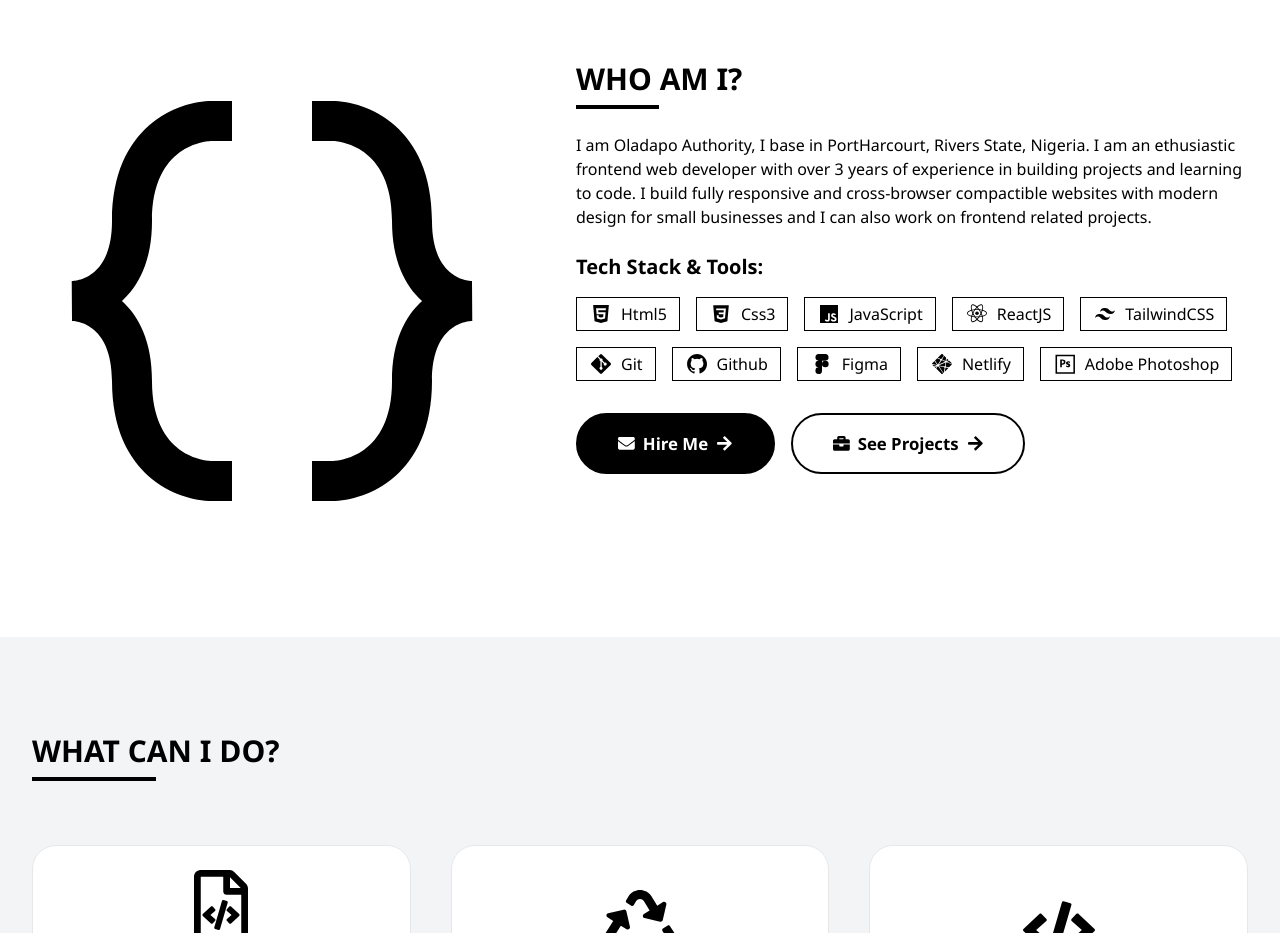
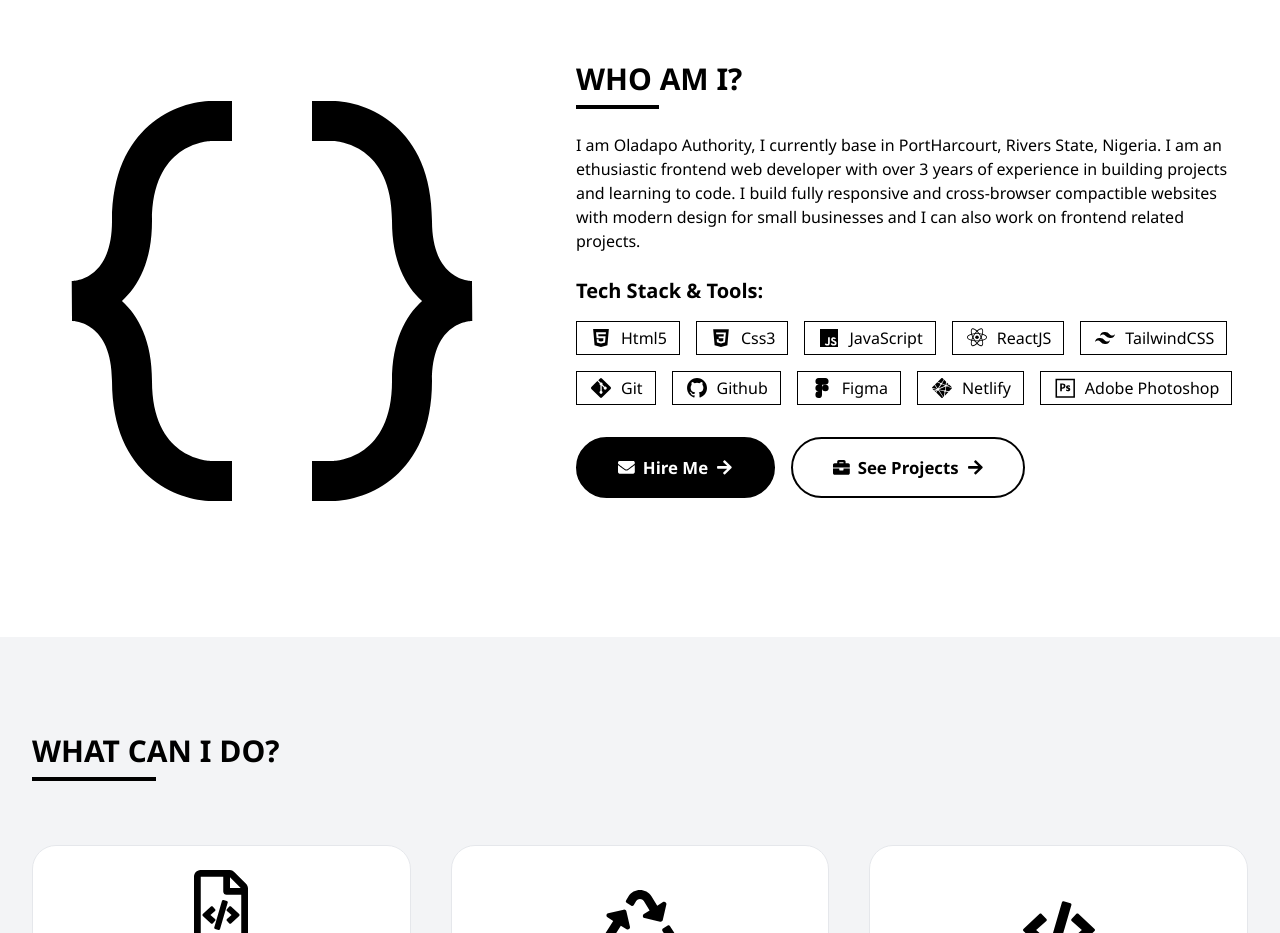
Before and after one commit to deauthor1234/portfolio, a React (Vite) app: page / in a window 1280 px wide. Shown: the part 780-1713 px from the top of the page. Built offline with nearby package versions, Linux system fonts and the light colour scheme.

Commit message:
Update about description

```diff
--- a/src/components/AboutSection.jsx
+++ b/src/components/AboutSection.jsx
@@ -13,7 +13,7 @@ const AboutSection = () => {
                 </div>
                 <div className="size-full">
                     <h2 className="section-heading" data-aos="fade-down">WHO AM I?</h2>
-                    <p className="my-6" data-aos="fade" data-aos-delay="200">I am Oladapo Authority, I base in PortHarcourt, Rivers State, Nigeria. I am an ethusiastic frontend web developer with over 3 years of experience in building projects and learning to code. I build fully responsive and cross-browser compactible websites with modern design for small businesses and I can also work on frontend related projects.</p>
+                    <p className="my-6" data-aos="fade" data-aos-delay="200">I am Oladapo Authority, I currently base in PortHarcourt, Rivers State, Nigeria. I am an ethusiastic frontend web developer with over 3 years of experience in building projects and learning to code. I build fully responsive and cross-browser compactible websites with modern design for small businesses and I can also work on frontend related projects.</p>
                     <h3 className="text-xl font-bold" data-aos="fade-right">Tech Stack & Tools:</h3>
                     <div className="flex mt-4 mb-8 font-medium about-tech-stack gap-4 flex-wrap">
                         <span data-aos="zoom-in" data-aos-delay="100"><BiLogoHtml5 /> Html5</span>
```
